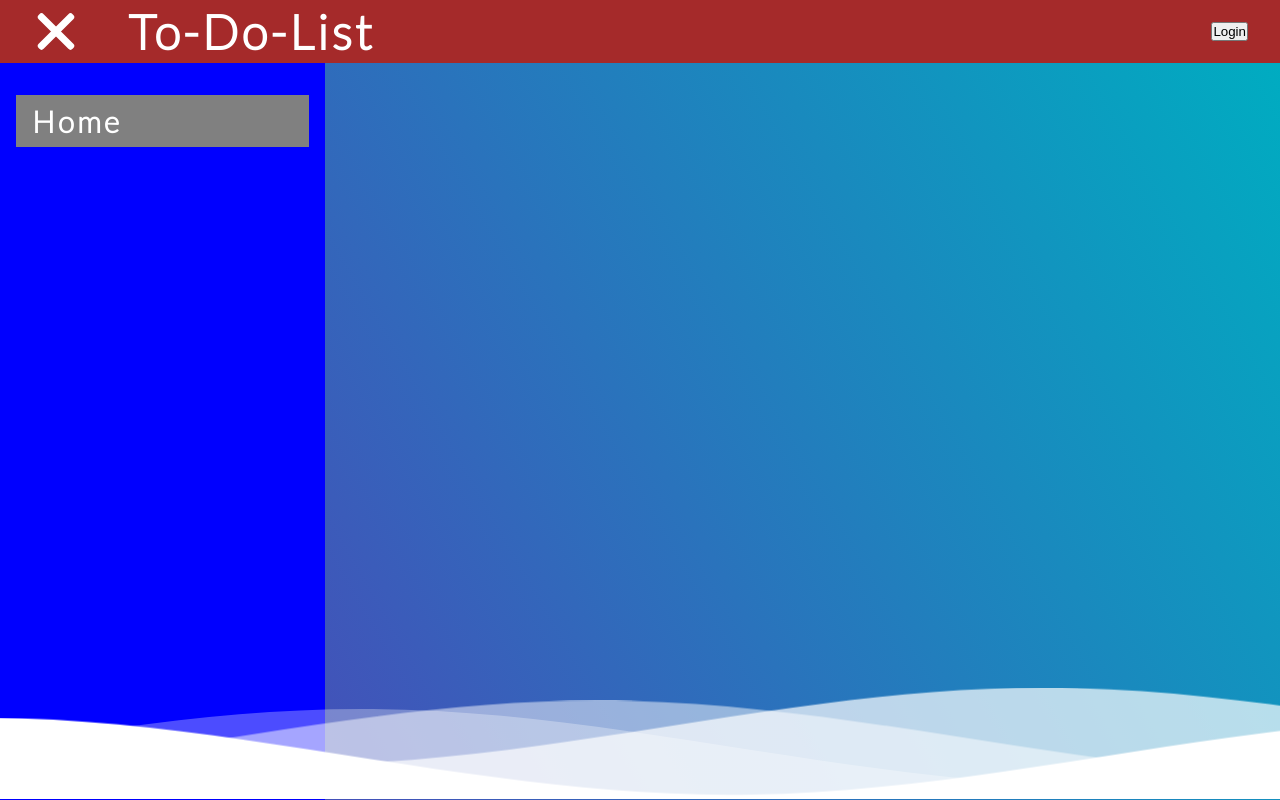
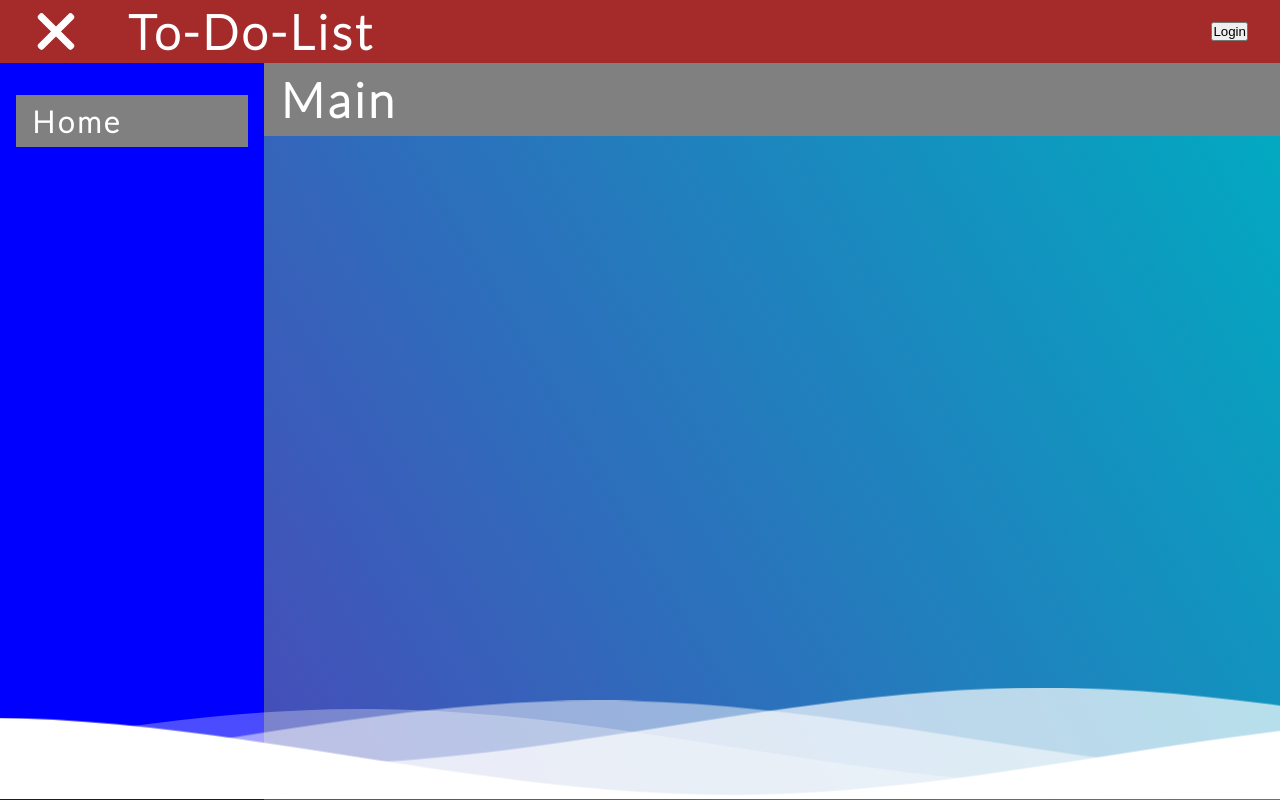
Before and after one commit to MetalRick123299/To-Do-List, a website built with webpack: page dist/index.html in a window 1280 px wide. Built offline with nearby package versions, Linux system fonts and the light colour scheme.

Commit message:
Nav bar fix

```diff
--- a/dist/index.html
+++ b/dist/index.html
@@ -46,6 +46,15 @@
       </div>
     </header>
     <div class="container">
+      <nav class="toggle">
+        <h2>Home</h2>
+      </nav>
+
+      <main id="main" class="toggle">
+        <h1>Main</h1>
+        </div>
+      </main>
+    </div>
     <div>
       <svg
         class="waves"
@@ -93,19 +102,5 @@
         </g>
       </svg>
     </div>
-      <nav class="toggle">
-        <h2>Home</h2>
-      </nav>
-
-      <main id="main" class="toggle">
-        <div class="waveWrapper">
-          <!--Content before waves-->
-          <div id="toDoList"></div>
-
-          <!--Waves Container-->
-          <!--Waves end-->
-        </div>
-      </main>
-    </div>
   </body>
 </html>
--- a/dist/styles.css
+++ b/dist/styles.css
@@ -80,7 +80,6 @@ header img {
 }
 
 nav {
-  position: fixed;
   height: var(--height);
   width: 325px;
   background-color: blue;
@@ -95,10 +94,11 @@ nav.toggle {
 
 main {
   width: 100vw;
+  margin-left: -325px;
   transition: all 0.4s ease-in;
 }
 main.toggle {
-  margin-left: 325px;
+  margin-left: 0;
   transition: all 0.4s ease-in;
 }
 
```
Lines whose indentation alone changed are shown as unchanged.
